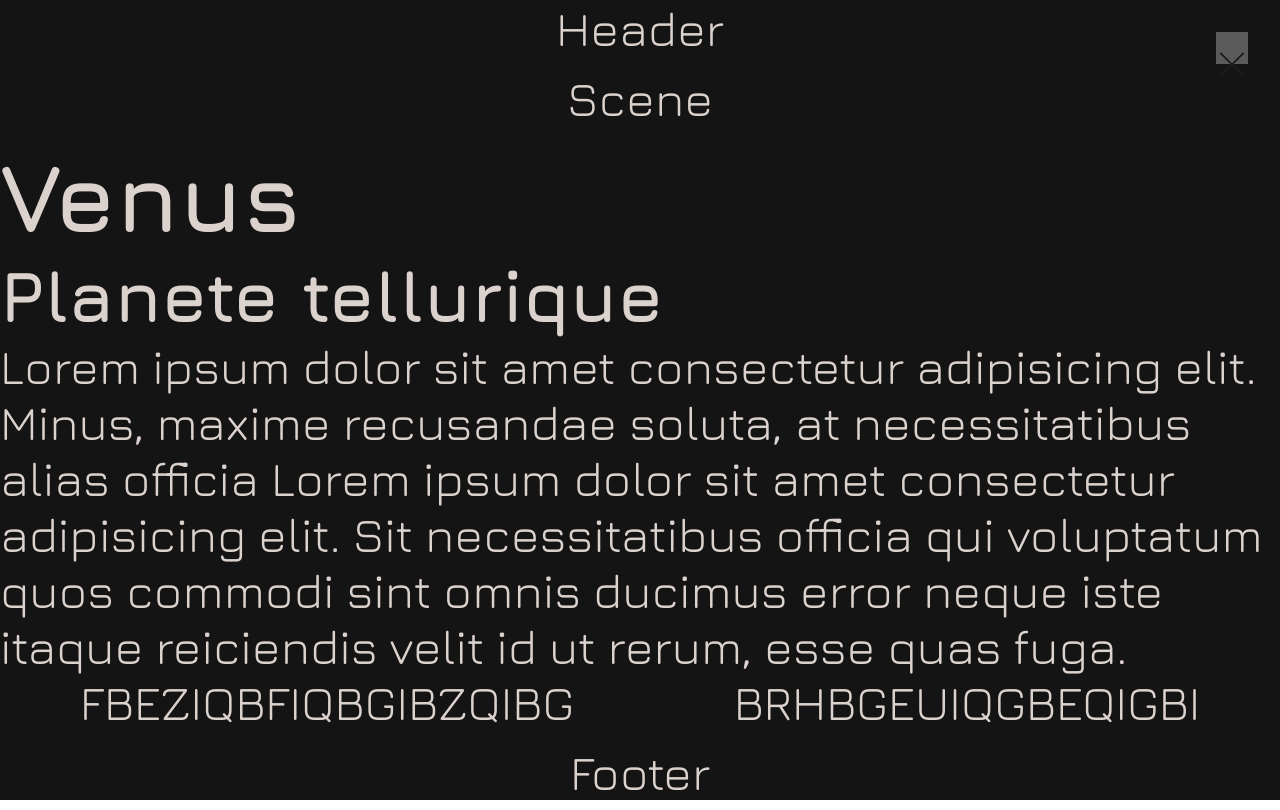
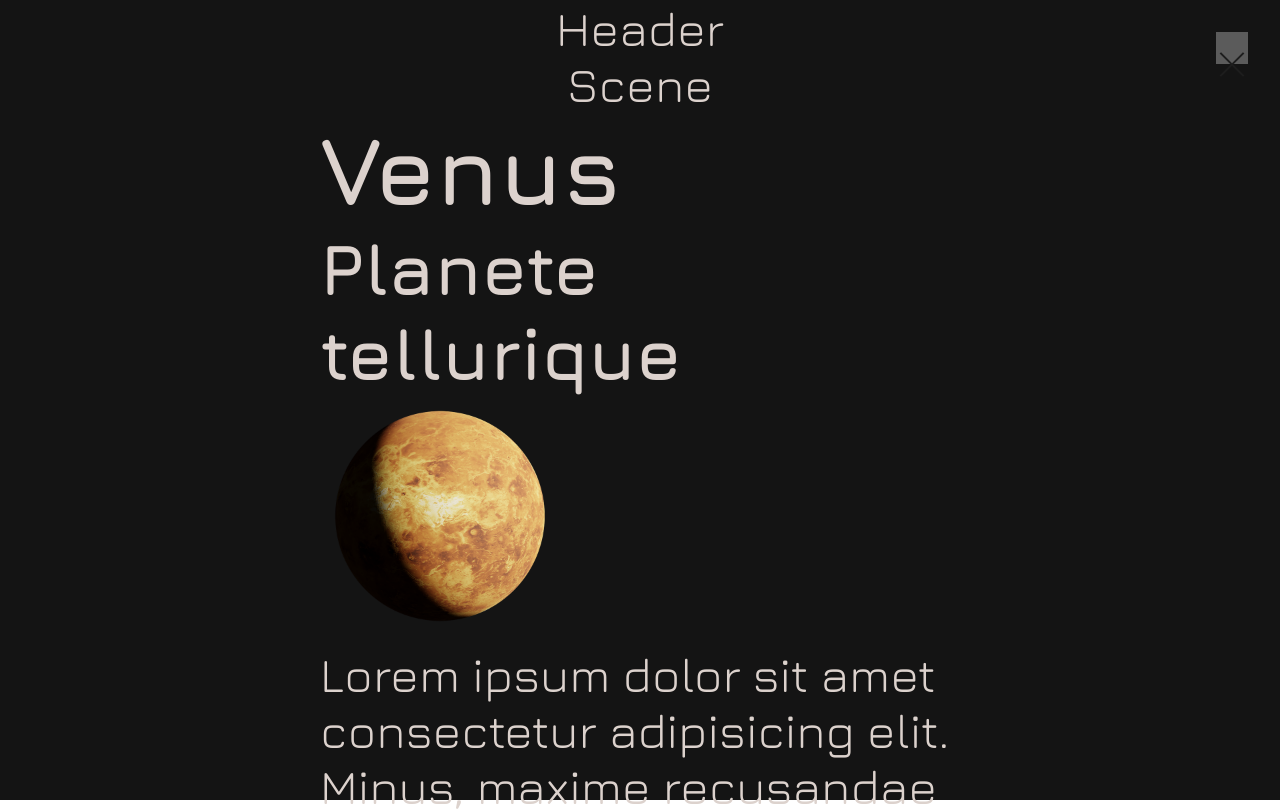
Before and after one commit to WildCodeSchool/2023-02-js-btz-apollo, a React (Create React App) app: page / in a window 1280 px wide. Shown: the top 810 px of the page. Built offline with nearby package versions, Linux system fonts and the light colour scheme; a web font is replaced by a local one.

Commit message:
add image to cards

```diff
--- a/src/components/Cards.css
+++ b/src/components/Cards.css
@@ -1,10 +1,17 @@
 .Container-Cards {
+    width: 50vw;
     display: flex;
     flex-direction: column;
 
 }
-
 .Moons {
     display: flex;
     justify-content: space-around;
 }
+.image-container {
+    width: 5em;
+}
+.planet-image {
+    width: 100%;
+    object-fit: cover;
+}
--- a/src/components/Cards.jsx
+++ b/src/components/Cards.jsx
@@ -1,7 +1,7 @@
 import React from "react";
 import ExitButton from "./ExitButton";
 import './Cards.css';
-// import img from './src/assets/venus.png'
+import img from '../assets/images/venus.png'
 
 
 
@@ -19,7 +19,10 @@ const Cards = () => {
 
 <h2 className="Description">Planete tellurique</h2>
 
-{/* <img src={img} alt="venus"/> */}
+
+<div className="image-container">
+<img src={img} className="planet-image" alt="venus"/>
+</div>
 
 <p className="Presentation">Lorem ipsum dolor sit amet consectetur adipisicing elit.
 Minus, maxime recusandae soluta, at necessitatibus alias officia
```
Also changed, not shown: src/App.jsx (line endings or trailing spaces).
